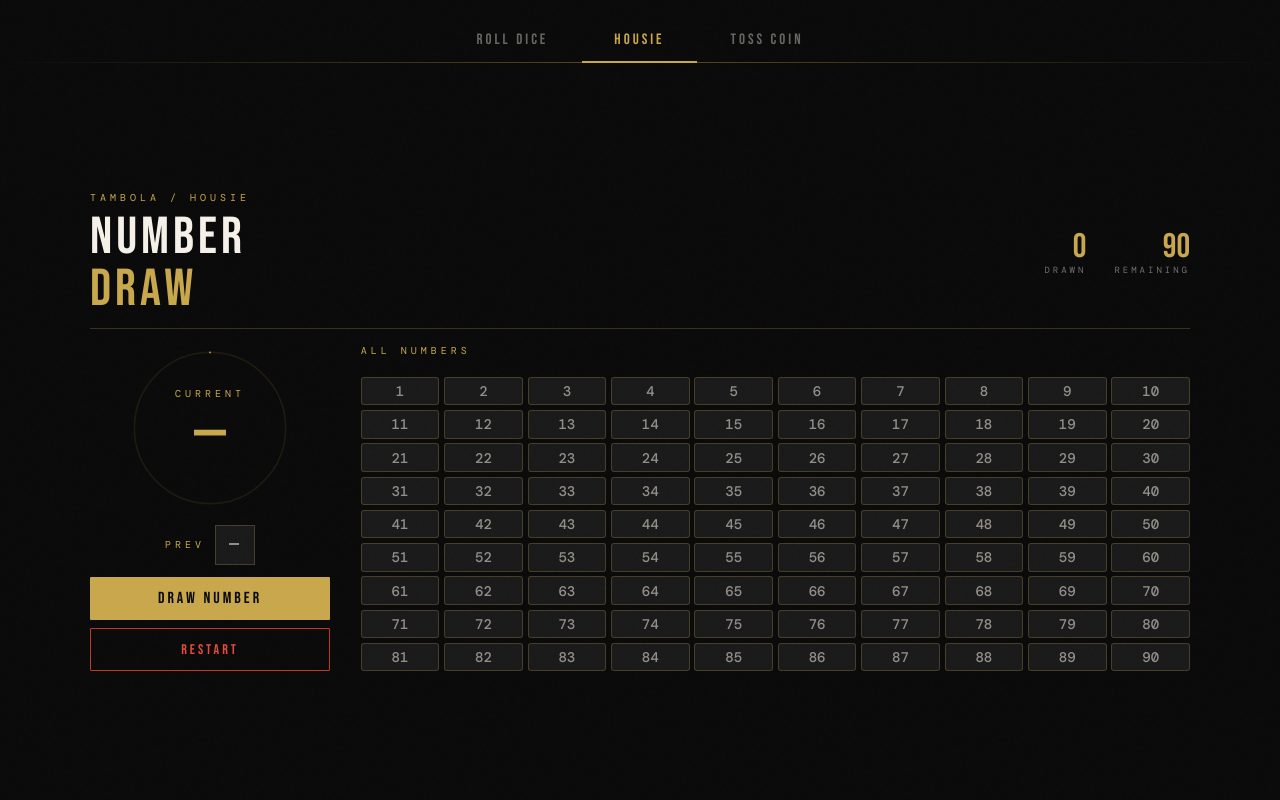
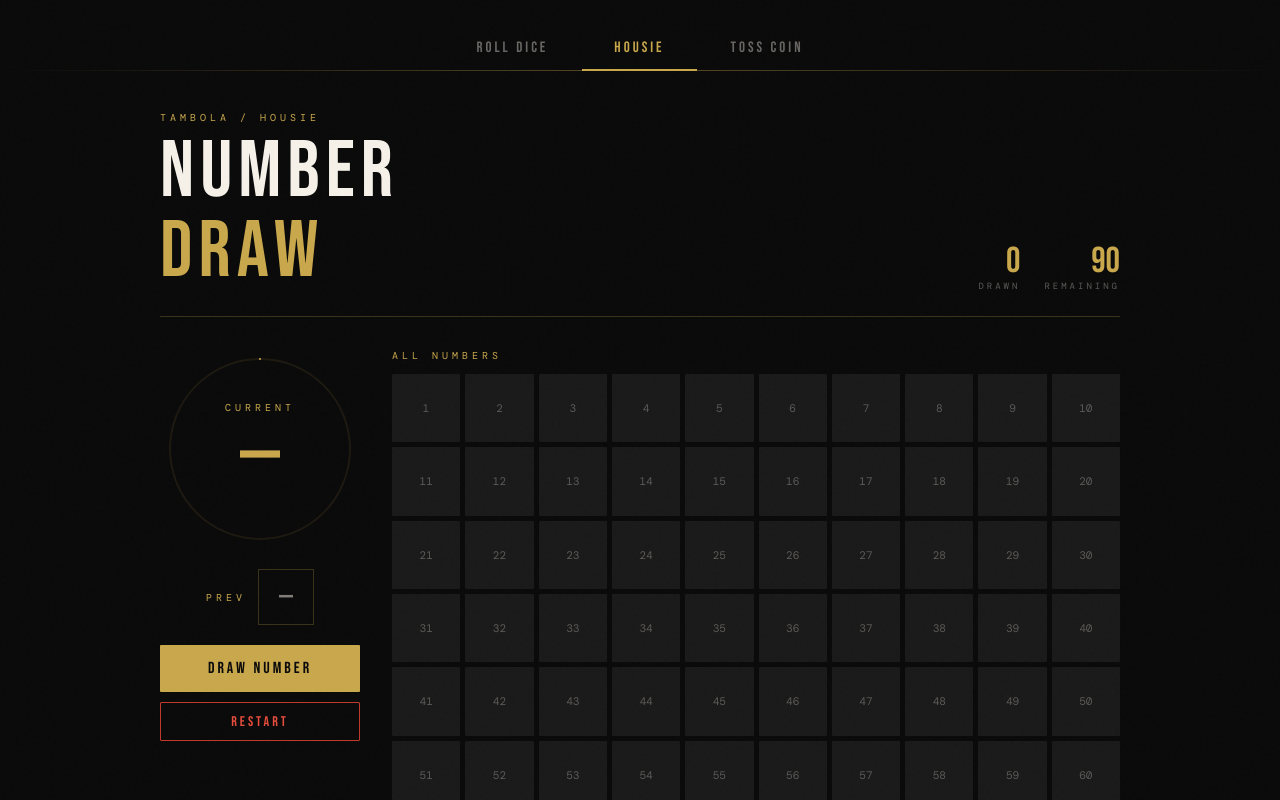
Before and after one commit to arunkumarsurla/pickerbox, a React (Vite) app: page / in a window 1280 px wide. Both pictures are taken after a click on the button "Housie". Shown: the top 800 px of the page. Built offline with nearby package versions, Linux system fonts and the light colour scheme; a web font is replaced by a local one.

Commit message:
Update index.css

```diff
--- a/src/index.css
+++ b/src/index.css
@@ -1,3 +1,5 @@
+
+
 :root {
   --black: #0a0a0a;
   --white: #f5f0e8;
@@ -8,20 +10,14 @@
   --red-light: #e74c3c;
   --surface: #111111;
   --surface2: #1a1a1a;
-  --border: rgba(201, 168, 76, 0.25);
-  --glow: 0 0 40px rgba(201, 168, 76, 0.15);
+  --border: rgba(201,168,76,0.25);
+  --glow: 0 0 40px rgba(201,168,76,0.15);
 }
 
-*,
-*::before,
-*::after {
+*, *::before, *::after {
   box-sizing: border-box;
   margin: 0;
   padding: 0;
-}
-
-html, body {
-  height: 100%;
 }
 
 body {
@@ -48,17 +44,14 @@ body::before {
   display: flex;
   justify-content: center;
   gap: 2px;
-  padding: 16px 24px 0;
+  padding: 24px 24px 0;
   position: relative;
-  flex-shrink: 0;
 }
 
 .app-nav::after {
   content: '';
   position: absolute;
-  bottom: 0;
-  left: 0;
-  right: 0;
+  bottom: 0; left: 0; right: 0;
   height: 1px;
   background: linear-gradient(90deg, transparent, var(--gold), transparent);
   opacity: 0.4;
@@ -69,7 +62,7 @@ body::before {
   letter-spacing: 3px;
   font-size: 15px;
   background: transparent;
-  color: rgba(245, 240, 232, 0.4);
+  color: rgba(245,240,232,0.4);
   border: none;
   padding: 14px 32px;
   cursor: pointer;
@@ -81,49 +74,31 @@ body::before {
 .nav-btn::after {
   content: '';
   position: absolute;
-  bottom: 0;
-  left: 50%;
-  right: 50%;
+  bottom: 0; left: 50%; right: 50%;
   height: 2px;
   background: var(--gold);
   transition: left 0.3s, right 0.3s;
 }
 
-.nav-btn:hover {
-  color: var(--white);
-}
+.nav-btn:hover { color: var(--white); }
 
-.nav-btn.active {
-  color: var(--gold);
-}
+.nav-btn.active { color: var(--gold); }
 
-.nav-btn.active::after {
-  left: 0;
-  right: 0;
-}
+.nav-btn.active::after { left: 0; right: 0; }
 
-/* ── PAGE WRAPPER ──
-   Generic page wrapper used by Dice / Coin (content that benefits from
-   vertical centering). Housie overrides this with .page--housie below
-   because it needs to fit everything without scrolling. */
+/* ── PAGE WRAPPER ── */
 .page {
-  min-height: calc(100vh - 64px);
+  min-height: calc(100vh - 80px);
   display: flex;
   align-items: center;
   justify-content: center;
-  padding: 32px 20px;
+  padding: 40px 20px;
   animation: fadeUp 0.5s ease forwards;
 }
 
 @keyframes fadeUp {
-  from {
-    opacity: 0;
-    transform: translateY(24px);
-  }
-  to {
-    opacity: 1;
-    transform: translateY(0);
-  }
+  from { opacity: 0; transform: translateY(24px); }
+  to   { opacity: 1; transform: translateY(0); }
 }
 
 /* ── SHARED CARD ── */
@@ -162,12 +137,10 @@ body::before {
 .btn-gold:hover:not(:disabled) {
   background: var(--gold-light);
   transform: translateY(-2px);
-  box-shadow: 0 8px 24px rgba(201, 168, 76, 0.35);
+  box-shadow: 0 8px 24px rgba(201,168,76,0.35);
 }
 
-.btn-gold:active:not(:disabled) {
-  transform: translateY(0);
-}
+.btn-gold:active:not(:disabled) { transform: translateY(0); }
 
 .btn-gold:disabled {
   background: #2a2a2a;
@@ -212,14 +185,12 @@ body::before {
   text-align: center;
 }
 
-.dice-headline span {
-  color: var(--gold);
-}
+.dice-headline span { color: var(--gold); }
 
 .dice-subtitle {
   font-size: 11px;
   letter-spacing: 5px;
-  color: rgba(245, 240, 232, 0.35);
+  color: rgba(245,240,232,0.35);
   text-transform: uppercase;
   margin-bottom: 60px;
   text-align: center;
@@ -244,14 +215,14 @@ body::before {
   grid-template-rows: 1fr 1fr 1fr;
   padding: 18px;
   gap: 4px;
-  box-shadow: var(--glow), inset 0 1px 0 rgba(201, 168, 76, 0.1);
+  box-shadow: var(--glow), inset 0 1px 0 rgba(201,168,76,0.1);
   cursor: pointer;
   transition: transform 0.15s, box-shadow 0.15s;
 }
 
 .dice-face:hover {
   transform: translateY(-4px) scale(1.02);
-  box-shadow: 0 20px 60px rgba(201, 168, 76, 0.25), inset 0 1px 0 rgba(201, 168, 76, 0.2);
+  box-shadow: 0 20px 60px rgba(201,168,76,0.25), inset 0 1px 0 rgba(201,168,76,0.2);
 }
 
 .dot {
@@ -259,32 +230,18 @@ body::before {
   aspect-ratio: 1;
   border-radius: 50%;
   background: var(--gold);
-  box-shadow: 0 0 8px rgba(201, 168, 76, 0.6);
+  box-shadow: 0 0 8px rgba(201,168,76,0.6);
 }
 
-.dot.hidden {
-  visibility: hidden;
-}
+.dot.hidden { visibility: hidden; }
 
 @keyframes diceRoll {
-  0% {
-    transform: rotateZ(0deg) rotateY(0deg);
-  }
-  20% {
-    transform: rotateZ(90deg) rotateY(120deg) scale(1.1);
-  }
-  40% {
-    transform: rotateZ(180deg) rotateY(240deg) scale(0.95);
-  }
-  60% {
-    transform: rotateZ(270deg) rotateY(360deg) scale(1.05);
-  }
-  80% {
-    transform: rotateZ(320deg) rotateY(420deg);
-  }
-  100% {
-    transform: rotateZ(360deg) rotateY(480deg);
-  }
+  0%   { transform: rotateZ(0deg) rotateY(0deg); }
+  20%  { transform: rotateZ(90deg) rotateY(120deg) scale(1.1); }
+  40%  { transform: rotateZ(180deg) rotateY(240deg) scale(0.95); }
+  60%  { transform: rotateZ(270deg) rotateY(360deg) scale(1.05); }
+  80%  { transform: rotateZ(320deg) rotateY(420deg); }
+  100% { transform: rotateZ(360deg) rotateY(480deg); }
 }
 
 .dice-rolling {
@@ -306,7 +263,7 @@ body::before {
   display: block;
   font-size: 10px;
   letter-spacing: 5px;
-  color: rgba(201, 168, 76, 0.5);
+  color: rgba(201,168,76,0.5);
   text-align: center;
   margin-bottom: -8px;
 }
@@ -322,7 +279,7 @@ body::before {
 .dice-hint {
   font-size: 10px;
   letter-spacing: 3px;
-  color: rgba(245, 240, 232, 0.25);
+  color: rgba(245,240,232,0.25);
   text-transform: uppercase;
   text-align: center;
 }
@@ -353,7 +310,7 @@ body::before {
 .coin-subtitle {
   font-size: 10px;
   letter-spacing: 5px;
-  color: rgba(245, 240, 232, 0.35);
+  color: rgba(245,240,232,0.35);
   text-transform: uppercase;
   margin-bottom: 56px;
 }
@@ -369,9 +326,7 @@ body::before {
   transition: transform 0.4s ease;
 }
 
-.coin-3d:hover {
-  transform: scale(1.04);
-}
+.coin-3d:hover { transform: scale(1.04); }
 
 .coin-face-3d {
   position: absolute;
@@ -390,7 +345,7 @@ body::before {
   background: radial-gradient(circle at 35% 35%, var(--gold-light), var(--gold), var(--gold-dark));
   color: var(--black);
   border: 4px solid var(--gold-light);
-  box-shadow: 0 0 40px rgba(201, 168, 76, 0.4), inset 0 0 20px rgba(0, 0, 0, 0.2);
+  box-shadow: 0 0 40px rgba(201,168,76,0.4), inset 0 0 20px rgba(0,0,0,0.2);
   transform: rotateY(0deg);
 }
 
@@ -398,17 +353,13 @@ body::before {
   background: radial-gradient(circle at 65% 65%, #3a3a3a, #1a1a1a, #0a0a0a);
   color: var(--gold);
   border: 4px solid #333;
-  box-shadow: inset 0 0 20px rgba(0, 0, 0, 0.5);
+  box-shadow: inset 0 0 20px rgba(0,0,0,0.5);
   transform: rotateY(180deg);
 }
 
 @keyframes coinSpin {
-  0% {
-    transform: rotateY(0deg);
-  }
-  100% {
-    transform: rotateY(3600deg);
-  }
+  0%   { transform: rotateY(0deg); }
+  100% { transform: rotateY(3600deg); }
 }
 
 .coin-spinning {
@@ -432,86 +383,51 @@ body::before {
   content: '';
   position: absolute;
   inset: 0;
-  background: linear-gradient(135deg, transparent 40%, rgba(201, 168, 76, 0.08));
+  background: linear-gradient(135deg, transparent 40%, rgba(201,168,76,0.08));
 }
 
 /* ════════════════════════════════════
-   HOUSIE PICKER — fits one screen
+   HOUSIE PICKER
 ════════════════════════════════════ */
-
-/* Dedicated wrapper (use this instead of .page for the Housie route) so
-   the whole picker fits within the viewport with no scrolling and no
-   dead black space. Falls back gracefully if .page is used instead. */
-.page--housie {
-  min-height: calc(100dvh - 64px);
-  height: calc(100dvh - 64px);
-  display: flex;
-  align-items: stretch;
-  justify-content: center;
-  padding: clamp(10px, 2vh, 24px) clamp(12px, 3vw, 32px);
-  animation: fadeUp 0.5s ease forwards;
-  overflow: hidden;
-}
-
 .housie-page {
   width: 100%;
-  max-width: 1100px;
-  height: 100%;
+  max-width: 960px;
   display: flex;
   flex-direction: column;
-  gap: clamp(10px, 1.8vh, 20px);
-  min-height: 0;
+  gap: 32px;
 }
 
 .housie-header {
   display: flex;
-  align-items: center;
+  align-items: flex-end;
   justify-content: space-between;
   flex-wrap: wrap;
-  gap: 16px;
-  padding-bottom: clamp(10px, 1.6vh, 18px);
+  gap: 20px;
+  padding-bottom: 24px;
   border-bottom: 1px solid var(--border);
-  flex-shrink: 0;
-}
-
-.housie-heading {
-  display: flex;
-  flex-direction: column;
-  gap: 2px;
-}
-
-.housie-eyebrow {
-  font-size: 10px;
-  letter-spacing: 4px;
-  text-transform: uppercase;
-  color: var(--gold);
 }
 
 .housie-title {
   font-family: 'Bebas Neue', sans-serif;
-  font-size: clamp(28px, 4.4vw, 52px);
-  letter-spacing: 4px;
+  font-size: clamp(40px, 8vw, 80px);
+  letter-spacing: 6px;
   line-height: 1;
   color: var(--white);
 }
 
-.housie-title span {
-  color: var(--gold);
-}
+.housie-title span { color: var(--gold); }
 
 .housie-stats {
   display: flex;
-  gap: clamp(16px, 3vw, 28px);
+  gap: 24px;
   flex-wrap: wrap;
 }
 
-.stat-box {
-  text-align: right;
-}
+.stat-box { text-align: right; }
 
 .stat-val {
   font-family: 'Bebas Neue', sans-serif;
-  font-size: clamp(24px, 3vw, 34px);
+  font-size: 36px;
   color: var(--gold);
   line-height: 1;
 }
@@ -519,36 +435,32 @@ body::before {
 .stat-lbl {
   font-size: 9px;
   letter-spacing: 3px;
-  color: rgba(245, 240, 232, 0.45);
+  color: rgba(245,240,232,0.35);
   text-transform: uppercase;
 }
 
 .housie-main {
   display: flex;
-  gap: clamp(16px, 2.4vw, 32px);
-  align-items: stretch;
-  flex: 1 1 auto;
-  min-height: 0;
+  gap: 32px;
+  flex-wrap: wrap;
+  align-items: flex-start;
 }
 
 .housie-draw-panel {
   flex: 0 0 auto;
-  width: clamp(190px, 22vw, 240px);
   display: flex;
   flex-direction: column;
   align-items: center;
-  justify-content: center;
-  gap: clamp(10px, 1.6vh, 18px);
+  gap: 20px;
 }
 
 .current-number-ring {
   position: relative;
-  width: clamp(120px, 16vw, 168px);
-  height: clamp(120px, 16vw, 168px);
+  width: 200px;
+  height: 200px;
   display: flex;
   align-items: center;
   justify-content: center;
-  flex-shrink: 0;
 }
 
 .current-number-ring svg {
@@ -571,7 +483,7 @@ body::before {
 
 .current-number-ring .ring-track {
   fill: none;
-  stroke: rgba(201, 168, 76, 0.1);
+  stroke: rgba(201,168,76,0.1);
   stroke-width: 2;
 }
 
@@ -580,115 +492,65 @@ body::before {
   z-index: 1;
 }
 
-.num-display .num-label {
-  font-size: 9px;
-  letter-spacing: 3px;
-  color: rgba(201, 168, 76, 0.6);
-  text-transform: uppercase;
-  display: block;
-  margin-bottom: 2px;
-}
-
 .num-display .big-num {
   font-family: 'Bebas Neue', sans-serif;
-  font-size: clamp(40px, 6vw, 64px);
+  font-size: 80px;
   color: var(--gold);
   line-height: 1;
   display: block;
 }
 
 @keyframes popIn {
-  0% {
-    transform: scale(0.5);
-    opacity: 0;
-  }
-  70% {
-    transform: scale(1.15);
-  }
-  100% {
-    transform: scale(1);
-    opacity: 1;
-  }
+  0%   { transform: scale(0.5); opacity: 0; }
+  70%  { transform: scale(1.15); }
+  100% { transform: scale(1); opacity: 1; }
 }
 
-.num-pop {
-  animation: popIn 0.4s cubic-bezier(0.34, 1.56, 0.64, 1);
-}
+.num-pop { animation: popIn 0.4s cubic-bezier(0.34, 1.56, 0.64, 1); }
 
 .prev-row {
   display: flex;
   align-items: center;
-  gap: 10px;
-  font-size: 10px;
-  letter-spacing: 2px;
-  color: rgba(245, 240, 232, 0.4);
-  text-transform: uppercase;
+  gap: 12px;
 }
 
 .prev-badge {
   font-family: 'Bebas Neue', sans-serif;
-  font-size: 20px;
-  width: 40px;
-  height: 40px;
+  font-size: 28px;
+  width: 56px;
+  height: 56px;
   display: flex;
   align-items: center;
   justify-content: center;
   border: 1px solid var(--border);
-  color: rgba(245, 240, 232, 0.6);
-  background: var(--surface2);
-  flex-shrink: 0;
+  color: rgba(245,240,232,0.5);
 }
 
 .housie-actions {
   display: flex;
   flex-direction: column;
-  gap: 8px;
+  gap: 10px;
   width: 100%;
 }
 
-.housie-actions .btn-gold,
-.housie-actions .btn-red {
-  width: 100%;
-  padding-top: 12px;
-  padding-bottom: 12px;
-}
-
-.housie-grid-wrap {
-  flex: 1 1 0;
-  min-width: 0;
-  display: flex;
-  flex-direction: column;
-  gap: 8px;
-  min-height: 0;
-}
-
-.housie-grid-label {
-  font-size: 10px;
-  letter-spacing: 3px;
-  text-transform: uppercase;
-  color: rgba(245, 240, 232, 0.4);
-  flex-shrink: 0;
-}
+.housie-grid-wrap { flex: 1 1 0; min-width: 280px; }
 
 .housie-grid {
   display: grid;
   grid-template-columns: repeat(10, 1fr);
-  grid-template-rows: repeat(9, 1fr);
-  gap: clamp(3px, 0.6vh, 6px);
-  flex: 1 1 auto;
-  min-height: 0;
+  gap: 5px;
 }
 
 .hbox {
+  aspect-ratio: 1;
   display: flex;
   align-items: center;
   justify-content: center;
-  font-size: clamp(10px, 1.3vw, 14px);
+  font-size: 11px;
   font-family: 'DM Mono', monospace;
-  font-weight: 500;
-  border: 1px solid var(--border);
-  border-radius: 3px;
-  color: rgba(245, 240, 232, 0.55);
+  border: 1px solid transparent;
+  border-radius: 1px;
+  color: rgba(245,240,232,0.3);
   transition: all 0.3s ease;
   position: relative;
   overflow: hidden;
@@ -699,142 +561,177 @@ body::before {
   background: var(--gold);
   color: var(--black);
   border-color: var(--gold-light);
-  font-weight: 700;
-  box-shadow: 0 0 12px rgba(201, 168, 76, 0.4);
+  font-weight: 500;
+  box-shadow: 0 0 12px rgba(201,168,76,0.4);
 }
 
 .hbox.current {
   background: var(--gold-light);
   color: var(--black);
-  border-color: #fff;
-  box-shadow: 0 0 20px rgba(232, 204, 122, 0.7);
-  transform: scale(1.08);
+  border-color: white;
+  box-shadow: 0 0 20px rgba(232,204,122,0.7);
+  transform: scale(1.1);
   z-index: 2;
   font-weight: 700;
 }
 
+@keyframes shimmer {
+  0%   { transform: translateX(-100%); }
+  100% { transform: translateX(100%); }
+}
+
+/*.hbox.drawn::after {
+  content: '';
+  position: absolute;
+  top: 0; bottom: 0;
+  width: 50%;
+  background: linear-gradient(90deg, transparent, rgba(255,255,255,0.3), transparent);
+  animation: shimmer 1.5s ease infinite;
+} */
+
 .all-done-banner {
   text-align: center;
-  padding: 20px;
+  padding: 32px;
   border: 1px solid var(--gold);
   font-family: 'Bebas Neue', sans-serif;
-  font-size: clamp(18px, 2.4vw, 28px);
-  letter-spacing: 5px;
+  font-size: 32px;
+  letter-spacing: 6px;
   color: var(--gold);
-  flex-shrink: 0;
 }
 
 /* ════════════════════════════════════
    RESPONSIVE
 ════════════════════════════════════ */
-
-/* Tablets / small laptops */
-@media (max-width: 900px) {
-  .housie-main {
-    gap: 16px;
+@media (max-width: 640px) {
+  .housie-main { flex-direction: column; align-items: center; }
+  .housie-grid { grid-template-columns: repeat(9, 1fr); }
+  .dice-layout { gap: 32px; }
+  .dice-face { width: 130px; height: 130px; }
+  .dice-result-num { font-size: 72px; }
 }
 
-  .housie-draw-panel {
-    width: clamp(150px, 26vw, 190px);
+.num-box {
+  border: 1px solid #ccc;
+  border-radius: 4px;
+  background-color: #f0f0f0;
+  font-family: sans-serif;
+}
+.num-box.active {
+  background-color: black;
+  color: white;
+  font-weight: bold;
+}
+
+.coin-number {
+  width: 150px;
+  height: 150px;
+  border-radius: 50%;
+  border: 1.5px solid black;
+  display: flex;
+  align-items: center;
+  justify-content: center;
+  text-align: center;
+  font-size: 60px;
+  font-family: Poppins;
+}
+
+.previous-number {
+  background-color: black;
+  color: white;
+  font-family: sans-serif;
+  border: 1px solid black;
+  padding: 10px;
+  text-align: center;
+  min-width: 50px;
+}
+
+@media screen and (max-width: 768px) {
+  .container {
+    flex-direction: column;
+  }
+
+  .dice-container,
+  .coin-drawer {
+    width: 90%;
+  }
+
+  .coin-number {
+    width: 120px;
+    height: 120px;
+    font-size: 40px;
+  }
+
+  .num-box {
+    width: 35px;
+    height: 35px;
+    font-size: 14px;
+  }
+  .num-box-container {
+    width: 100%;
   }
 }
 
-/* Mobile: stack the draw panel above the grid, still one screen */
-@media (max-width: 640px) {
-  .page--housie {
-    padding: 10px 12px;
-  }
-
-  .housie-page {
-    gap: 8px;
-  }
-
-  .housie-header {
-    padding-bottom: 8px;
-  }
-
-  .housie-title {
-    font-size: clamp(24px, 8vw, 34px);
-    letter-spacing: 2px;
-  }
-
-  .stat-val {
-    font-size: 22px;
-  }
-
-  .housie-main {
-    flex-direction: column;
-    gap: 10px;
-  }
-
-  .housie-draw-panel {
-    width: 100%;
-    flex-direction: row;
-    justify-content: space-between;
-    flex-wrap: wrap;
-    gap: 10px;
-  }
-
-  .current-number-ring {
-    width: 84px;
-    height: 84px;
-  }
-
-  .num-display .big-num {
+@media screen and (max-width: 480px) {
+  .coin-number {
+    width: 100px;
+    height: 100px;
     font-size: 30px;
   }
 
-  .num-display .num-label {
-    font-size: 8px;
+  .num-box {
+    width: 30px;
+    height: 30px;
+    font-size: 12px;
   }
 
-  .prev-row {
-    order: 2;
+  .dice-bg {
+    width: 100%;
+  }
+}
+.coin-container {
+  text-align: center;
+  margin-top: 40px;
+  font-family: Poppins;
 }
 
-  .housie-actions {
-    order: 3;
-    flex-direction: row;
-    flex: 1 1 100%;
+.coin {
+  position: relative;
+  width: 160px;
+  height: 160px;
+  margin: 30px auto;
+  transform-style: preserve-3d;
+  transition: transform 0.4s ease-out; /* for final rotation */
+  perspective: 1000px;
 }
 
-  .housie-grid {
-    grid-template-columns: repeat(10, 1fr);
-    grid-template-rows: repeat(9, 1fr);
-    gap: 3px;
+.flip-spin {
+  animation: spin 1.2s ease-in-out;
 }
 
-  .hbox {
-    font-size: 10px;
-    border-radius: 2px;
+@keyframes spin {
+  0%   { transform: rotateY(0deg); }
+  100% { transform: rotateY(3600deg); }
 }
 
-  .dice-layout {
-    gap: 32px;
+.coin-face {
+  position: absolute;
+  width: 100%;
+  height: 100%;
+  border-radius: 50%;
+  backface-visibility: hidden;
+  display: flex;
+  align-items: center;
+  justify-content: center;
+  font-size: 28px;
+  font-weight: bold;
+  border: 3px solid black;
+  background: white;
 }
 
-  .dice-face {
-    width: 130px;
-    height: 130px;
+.front {
+  transform: rotateY(0deg);
 }
 
-  .dice-result-num {
-    font-size: 72px;
+.back {
+  transform: rotateY(180deg);
 }
-}
-
-/* Very short/small phone screens: shrink further, drop optional chrome */
-@media (max-width: 640px) and (max-height: 560px) {
-  .housie-eyebrow {
-    display: none;
-  }
-
-  .current-number-ring {
-    width: 64px;
-    height: 64px;
-  }
-
-  .num-display .big-num {
-    font-size: 22px;
-  }
-}
```
Lines whose indentation alone changed are shown as unchanged.
